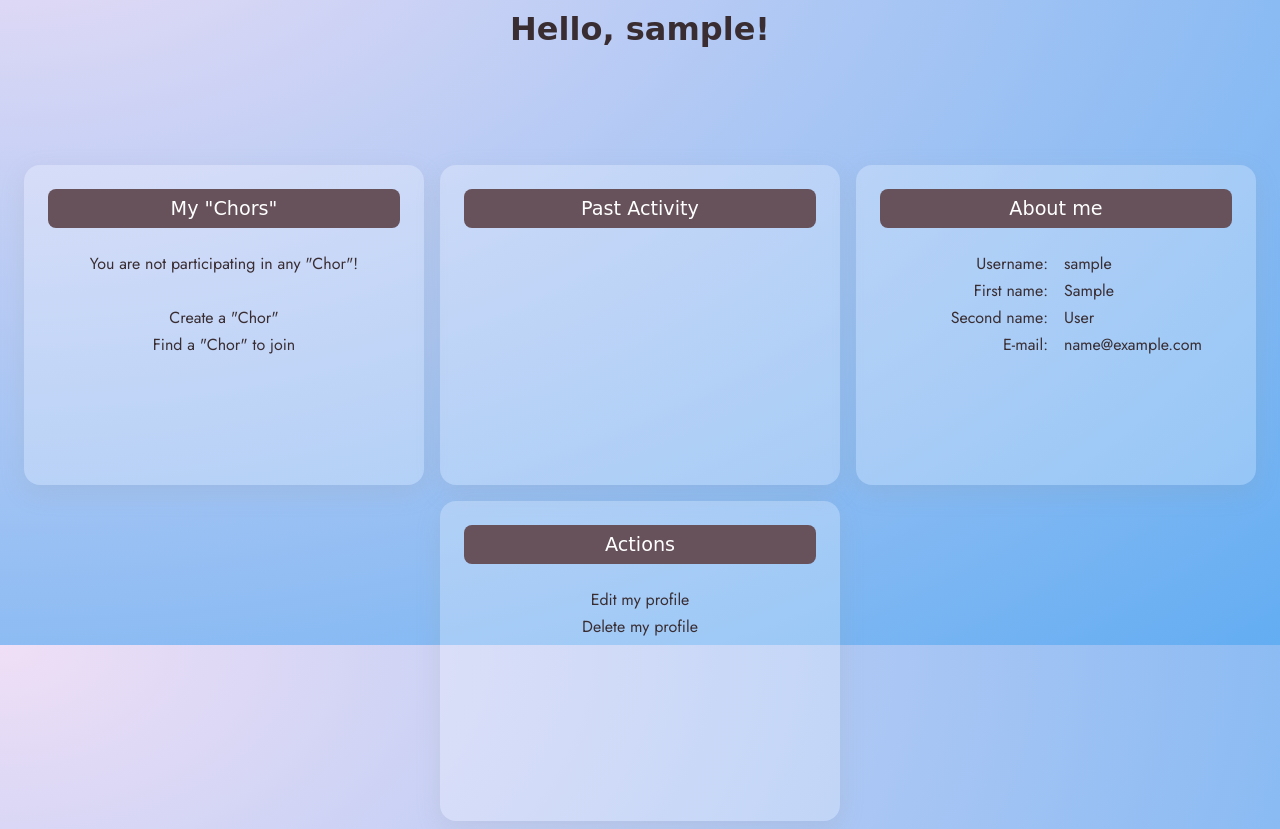
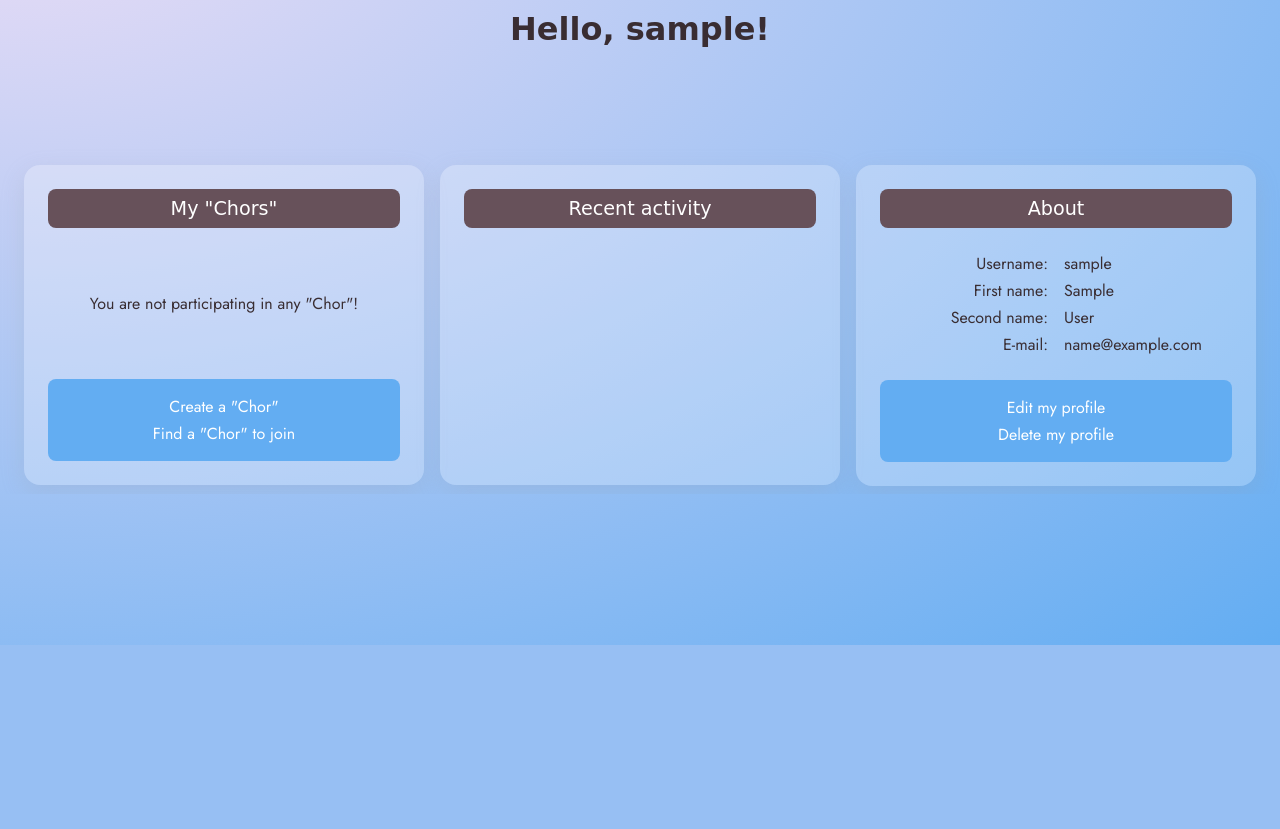
Before and after one commit to ChaPerx64/Chormeister, a Django app: page /user/1/ in a window 1280 px wide. Shown: the part 155-984 px from the top of the page. After the commit the page ends 800 px from the top, so only its background shows below. Run offline with Django 4.2, Linux system fonts and the light colour scheme; the visitor is signed in with stand-in values (Sample User, id 1); data comes from the database, SQL or seed files in the repository; data that the repository does not hold is empty; some web fonts are replaced.

Commit message:
Added a new 'card_action' style. It is neat!

```diff
--- a/static/styles/style.css
+++ b/static/styles/style.css
@@ -11,6 +11,7 @@ h1, h2, h3 {
 
 body {
   font-family: "Jost", sans-serif;
+  font-size: 16px;
   background-color: #F0DFF6;
   color: #392D32;
   background: radial-gradient(at left top, #F0DFF6, #63ADF2);
@@ -85,13 +86,15 @@ main {
   min-height: 20rem;
   overflow-y: hidden;
   box-shadow: rgba(149, 157, 165, 0.2) 0px 8px 24px;
+  display: flex;
+  flex-direction: column;
 }
 .cardbox .widecard {
   width: 50rem;
   max-width: 60rem;
   height: auto;
 }
-.cardbox .cardtitle {
+.cardbox .cardtitle, .cardbox .card_actions {
   margin: 0.5rem;
   padding: 0.5rem;
   background-color: #67515A;
@@ -100,6 +103,19 @@ main {
   color: #ffffff;
   font-size: 1.2rem;
   font-family: "Unbounded", cursive;
+}
+.cardbox .card_actions {
+  padding: 0px;
+  background-color: #63ADF2;
+  color: #ffffff;
+  font-size: 16px;
+  font-family: "Jost", sans-serif;
+}
+.cardbox .card_actions a {
+  color: #ffffff;
+}
+.cardbox .card_actions a:hover {
+  color: #F07167;
 }
 .cardbox .cardtext, .cardbox .cardtable, .cardbox .cardtable3, .cardbox .cardtable2shifted, .cardbox .form_reg_user, .cardbox .cardtable2 {
   height: auto;
--- a/static/styles/style.scss
+++ b/static/styles/style.scss
@@ -11,6 +11,7 @@ $cardwidth: 25rem;
 //Fonts
 $mainfont: 'Jost', sans-serif;
 $labelfont: 'Unbounded', cursive;
+$mainsize: 16px;
 $biggestsize: 1.8rem;
 $sizeh3: 1.2rem;
 $smallsize: 0.8rem;
@@ -47,6 +48,7 @@ h1, h2, h3 {
 body {
   font-family: $mainfont;
   // height: 100vh;
+  font-size: $mainsize;
   background-color: $color-bg-main;
   color: $color-font-main;
   background: $gradient-bg-main;
@@ -59,10 +61,8 @@ body {
     color: $color-font-main;
     text-decoration: none;
     transition: 0.25s;
-    // transform: scale(1);
   }
   a:hover {
-    // transform: scale(1.05);
     color: $color-accent1;
   }
 }
@@ -87,7 +87,6 @@ nav {
 }
 
 .navlogo {
-  // margin: auto;
   justify-self: center;
 }
 
@@ -126,6 +125,8 @@ main {
     min-height: 20rem;
     overflow-y: hidden;
     box-shadow: rgba(149, 157, 165, 0.2) 0px 8px 24px;
+    display: flex;
+    flex-direction: column;
   }
 
   .widecard {
@@ -143,6 +144,20 @@ main {
     color: $color-font-light;
     font-size: $sizeh3;
     font-family: $labelfont;
+  }
+  .card_actions {
+    @extend .cardtitle;
+    padding: 0px;
+    background-color: $color-accent3;
+    color: $color-font-light;
+    font-size: $mainsize;
+    font-family: $mainfont;
+    a {
+      color: $color-font-light;
+    }
+    a:hover {
+      color: $color-accent1;
+    }
   }
   .cardtext {
     height: auto;
--- a/user/templates/user/user-homepage.html
+++ b/user/templates/user/user-homepage.html
@@ -8,29 +8,33 @@
   <div class="cardtable">
     {% if chors %} {% for chor in chors %}
     <a href="{% url 'chor-homepage' chor.id %}">{{chor.name}}</a>
-    {% endfor %} {% else %}
+    {% endfor %} {% else %} {% if ownerview %}
     <p>You are not participating in any "Chor"!</p>
-    {% endif %} {% if ownerview %}
-    <p>&nbsp;</p>
+    {% else %}
+    <p>This user is not a part of any "Chor"</p>
+    {% endif %} {% endif %}
+  </div>
+  {% if ownerview %}
+  <div class="card_actions">
+    <div class="cardtable">
       <p>Create a "Chor"</p>
       <p>Find a "Chor" to join</p>
+    </div>
+  </div>
   {% endif %}
 </div>
+<div class="card">
+  <div class="cardtitle">Recent activity</div>
 </div>
 <div class="card">
-  <div class="cardtitle">Past Activity</div>
-</div>
-<div class="card">
-  <div class="cardtitle">About me</div>
+  <div class="cardtitle">About</div>
   <div class="cardtable2">
     {% for key, value in usr_attribs.items %}
     <div class="justr">{{key}}</div>
     <div class="justl">{{value}}</div>
     {% endfor %}
   </div>
-</div>
-<div class="card">
-  <div class="cardtitle">Actions</div>
+  <div class="card_actions">
     <div class="cardtable">
       {% if ownerview %}
       <a href="{% url 'user-edit' %}">Edit my profile</a>
@@ -40,4 +44,5 @@
       {% endif %}
     </div>
   </div>
+</div>
 {% endblock content %}
```
Also changed, not shown: chor/templates/chor/chor-homepage.html (+37 -24 lines), chor/templates/chor/chor-performances.html (+24 -28 lines), chor/templates/chor/chor-songs.html (+61 -52 lines), chor/templates/chor/song.html (+19 -24 lines), chor/views.py (+9 -1 lines), 1 other file. Lines whose indentation alone changed are shown as unchanged.
